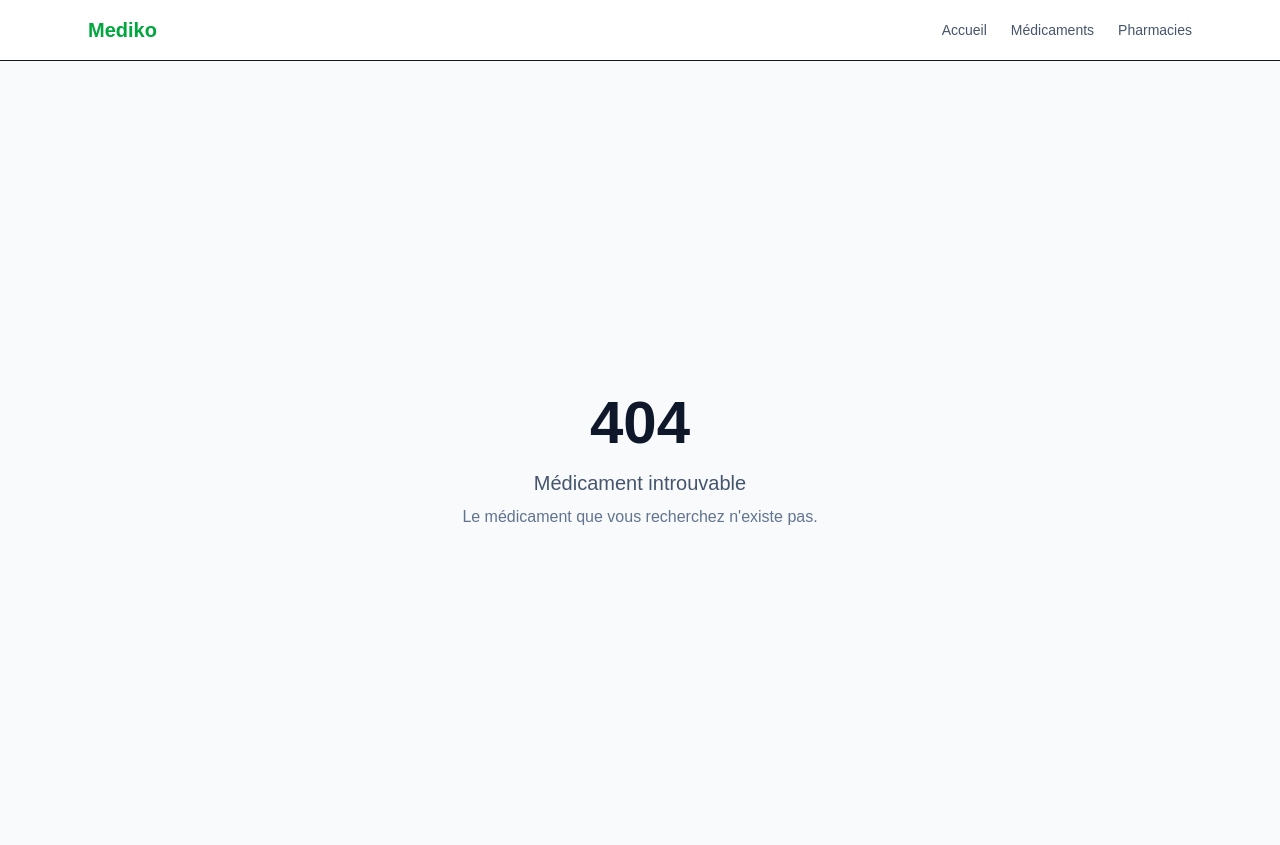
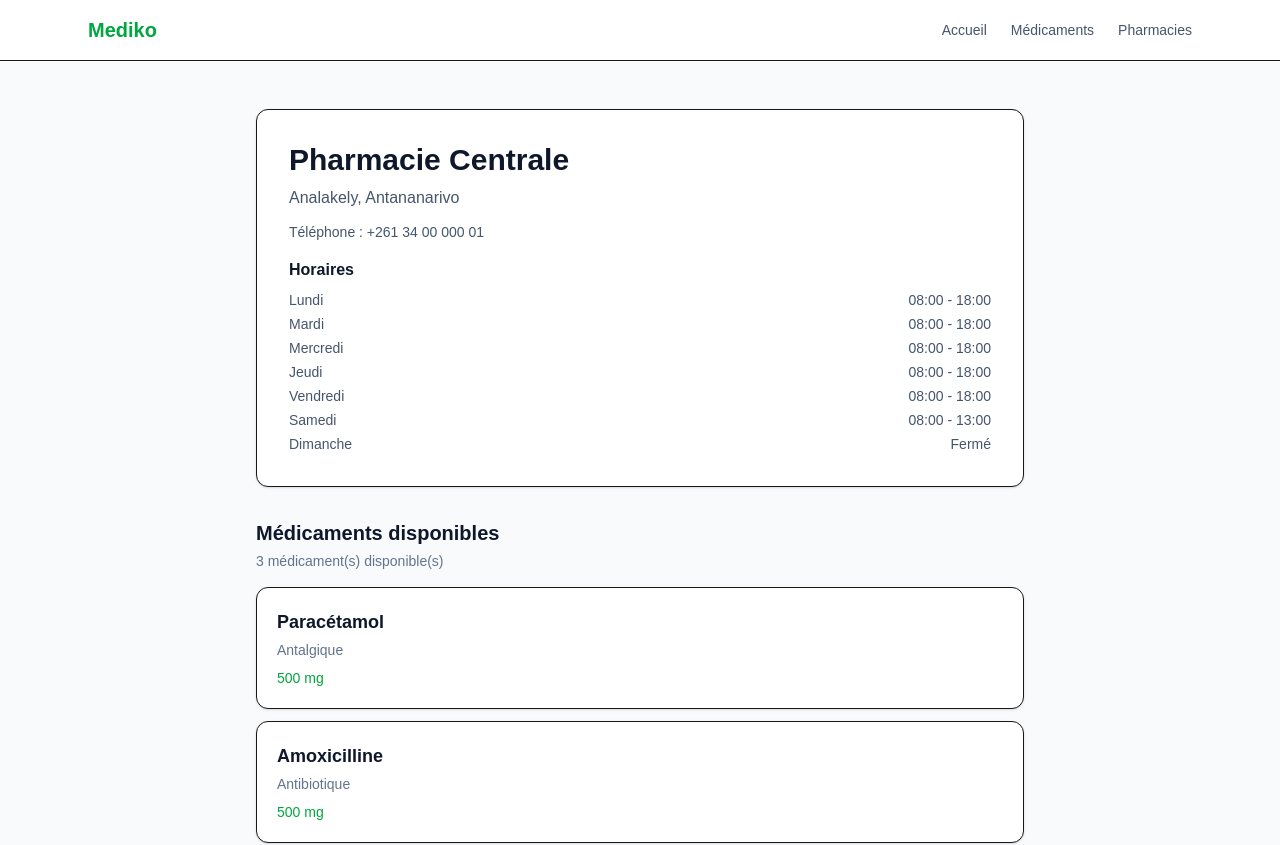
Before and after one commit to Cemafio/mediko, a Next.js app: page /pharmacies/1 in a window 1280 px wide. Before the commit this address had no page. Shown: the top 845 px of the page. Built offline with nearby package versions, Linux system fonts and the light colour scheme.

Commit message:
pharmacie page

```diff
--- a/app/medicaments/[id]/page.tsx
+++ b/app/medicaments/[id]/page.tsx
@@ -1,5 +1,6 @@
 import { notFound } from "next/navigation";
 import { medicines } from "@/data/medicine";
+import { pharmacies } from "@/data/pharmacies";
 
 type MedicinePageProps = {
   params: Promise<{
@@ -14,6 +15,8 @@ export default async function MedicinePage({
   const medecineId = Number(id);
   const medicine = medicines.find((medoc) => medoc.id === medecineId);
 
+
+
   type MedicinePageProps = {
     params: Promise<{
       id: string;
@@ -23,6 +26,10 @@ export default async function MedicinePage({
   if (!medicine) {
     notFound();
   }
+
+  const availablePharmacies = pharmacies.filter((pharmacy) =>
+    medicine.pharmacyIds.includes(pharmacy.id)
+  );
 
   return (
     <main className="min-h-screen bg-slate-50 px-6 py-12">
@@ -38,7 +45,31 @@ export default async function MedicinePage({
         <p className="mt-4 text-slate-600">
           Dosage : {medicine.dosage}
         </p>
+
+        <div className="mt-8">
+          <h2 className="text-xl font-semibold text-slate-900">
+            Pharmacies disponibles
+          </h2>
+
+          <div className="mt-4 space-y-3">
+            {availablePharmacies.map((pharmacy) => (
+              <div
+                key={pharmacy.id}
+                className="rounded-lg border p-4"
+              >
+                <h3 className="font-semibold text-slate-900">
+                  {pharmacy.name}
+                </h3>
+
+                <p className="mt-1 text-sm text-slate-500">
+                  {pharmacy.address}, {pharmacy.city}
+                </p>
+              </div>
+            ))}
+          </div>
+        </div>
       </div>
+
     </main>
   );
 }
--- a/app/not-found.tsx
+++ b/app/not-found.tsx
@@ -7,11 +7,11 @@ export default function NotFound() {
         </h1>
 
         <p className="mt-4 text-xl text-slate-600">
-          Médicament introuvable
+          Médicament ou pharmacie introuvable
         </p>
 
         <p className="mt-2 text-slate-500">
-          Le médicament que vous recherchez n'existe pas.
+          Le médicament ou la pharmacie que vous recherchez n'existe pas.
         </p>
       </div>
     </main>
--- /dev/null
+++ b/app/pharmacies/[id]/page.tsx
@@ -0,0 +1,90 @@
+import { notFound } from "next/navigation";
+import { pharmacies } from "@/data/pharmacies";
+import { medicines } from "@/data/medicine";
+import MedicineCard from "@/components/MedicineCard";
+
+type PharmacyPageProps = {
+    params: Promise<{
+        id: string;
+    }>;
+};
+
+export default async function PharmacyPage({
+    params,
+}: PharmacyPageProps) {
+    const { id } = await params;
+
+    const pharmacyId = Number(id);
+
+    const pharmacy = pharmacies.find(
+        (pharmacy) => pharmacy.id === pharmacyId
+    );
+
+    if (!pharmacy) {
+        notFound();
+    }
+
+    const availableMedicines = medicines.filter((medicine) =>
+        medicine.pharmacyIds.includes(pharmacy.id)
+    );
+
+    return (
+        <main className="min-h-screen bg-slate-50 px-6 py-12">
+            <div className="mx-auto max-w-3xl">
+                <div className="rounded-xl border bg-white p-8 shadow-sm">
+                    <h1 className="text-3xl font-bold text-slate-900">
+                        {pharmacy.name}
+                    </h1>
+
+                    <p className="mt-2 text-slate-600">
+                        {pharmacy.address}, {pharmacy.city}
+                    </p>
+                    <p className="mt-3 text-sm text-slate-600">
+                        Téléphone : {pharmacy.phone}
+                    </p>
+                    <div className="mt-4">
+                        <h2 className="font-semibold text-slate-900">
+                            Horaires
+                        </h2>
+
+                        <div className="mt-2 space-y-1">
+                            {pharmacy.openingHours.map((hours) => (
+                            <div
+                                key={hours.day}
+                                className="flex justify-between text-sm text-slate-600"
+                            >
+                                <span>{hours.day}</span>
+
+                                <span>
+                                {hours.open === "Fermé"
+                                    ? "Fermé"
+                                    : `${hours.open} - ${hours.close}`}
+                                </span>
+                            </div>
+                            ))}
+                        </div>
+                    </div>
+                </div>
+
+                <section className="mt-8">
+                    <h2 className="text-xl font-semibold text-slate-900">
+                        Médicaments disponibles
+                    </h2>
+
+                    <p className="mt-1 text-sm text-slate-500">
+                        {availableMedicines.length} médicament(s) disponible(s)
+                    </p>
+
+                    <div className="mt-4 space-y-3">
+                        {availableMedicines.map((medicine) => (
+                            <MedicineCard
+                                key={medicine.id}
+                                medicine={medicine}
+                            />
+                        ))}
+                    </div>
+                </section>
+            </div>
+        </main>
+    );
+}
--- /dev/null
+++ b/app/pharmacies/page.tsx
@@ -0,0 +1,27 @@
+import PharmacyCard from "@/components/pharmacieCard";
+import { pharmacies } from "@/data/pharmacies";
+
+export default function PharmaciesPage() {
+  return (
+    <main className="min-h-screen bg-slate-50 px-6 py-12">
+      <div className="mx-auto max-w-5xl">
+        <h1 className="text-3xl font-bold text-slate-900">
+          Pharmacies
+        </h1>
+
+        <p className="mt-2 text-slate-600">
+          Retrouvez les pharmacies disponibles.
+        </p>
+
+        <div className="mt-8 grid gap-4 md:grid-cols-2">
+          {pharmacies.map((pharmacy) => (
+            <PharmacyCard
+                key={pharmacy.id}
+                pharmacy={pharmacy}
+            />
+          ))}
+        </div>
+      </div>
+    </main>
+  );
+}
--- /dev/null
+++ b/components/pharmacieCard.tsx
@@ -0,0 +1,29 @@
+import Link from "next/link";
+import type { Pharmacy } from "@/data/pharmacies";
+
+type PharmacyCardProps = {
+  pharmacy: Pharmacy;
+};
+
+export default function PharmacyCard({
+  pharmacy,
+}: PharmacyCardProps) {
+  return (
+    <Link
+      href={`/pharmacies/${pharmacy.id}`}
+      className="block rounded-xl border bg-white p-5 shadow-sm transition hover:shadow-md"
+    >
+      <h2 className="text-lg font-semibold text-slate-900">
+        {pharmacy.name}
+      </h2>
+
+      <p className="mt-2 text-sm text-slate-500">
+        {pharmacy.address}
+      </p>
+
+      <p className="text-sm text-slate-500">
+        {pharmacy.city}
+      </p>
+    </Link>
+  );
+}
--- a/data/medicine.ts
+++ b/data/medicine.ts
@@ -3,6 +3,7 @@ export type Medicine = {
   name: string;
   category: string;
   dosage: string;
+  pharmacyIds: number[];
 };
 
 export const medicines: Medicine[] = [
@@ -11,29 +12,34 @@ export const medicines: Medicine[] = [
     name: "Paracétamol",
     category: "Antalgique",
     dosage: "500 mg",
+    pharmacyIds: [1, 2, 3],
   },
   {
     id: 2,
     name: "Amoxicilline",
     category: "Antibiotique",
     dosage: "500 mg",
+    pharmacyIds: [1, 3],
   },
   {
     id: 3,
     name: "Ibuprofène",
     category: "Anti-inflammatoire",
     dosage: "400 mg",
+    pharmacyIds: [2],
   },
   {
     id: 4,
     name: "Doliprane",
     category: "Antalgique",
     dosage: "1000 mg",
+    pharmacyIds: [1, 2],
   },
   {
     id: 5,
     name: "Aspirine",
     category: "Antalgique",
     dosage: "500 mg",
+    pharmacyIds: [3],
   },
 ];
--- a/data/pharmacies.ts
+++ b/data/pharmacies.ts
@@ -1,8 +1,16 @@
+type OpeningHours = {
+    day: string;
+    open: string;
+    close: string;
+};
+
 export type Pharmacy = {
     id: number;
     name: string;
     address: string;
     city: string;
+    phone: string;
+    openingHours: OpeningHours[];
 };
 
 export const pharmacies: Pharmacy[] = [
@@ -11,17 +19,131 @@ export const pharmacies: Pharmacy[] = [
         name: "Pharmacie Centrale",
         address: "Analakely",
         city: "Antananarivo",
+        phone: "+261 34 00 000 01",
+        openingHours: [
+            {
+                day: "Lundi",
+                open: "08:00",
+                close: "18:00",
+            },
+            {
+                day: "Mardi",
+                open: "08:00",
+                close: "18:00",
+            },
+            {
+                day: "Mercredi",
+                open: "08:00",
+                close: "18:00",
+            },
+            {
+                day: "Jeudi",
+                open: "08:00",
+                close: "18:00",
+            },
+            {
+                day: "Vendredi",
+                open: "08:00",
+                close: "18:00",
+            },
+            {
+                day: "Samedi",
+                open: "08:00",
+                close: "13:00",
+            },
+            {
+                day: "Dimanche",
+                open: "Fermé",
+                close: "",
+            },
+        ],
     },
     {
         id: 2,
         name: "Pharmacie de l'Indépendance",
         address: "Avenue de l'Indépendance",
         city: "Antananarivo",
+        phone: "+261 34 00 000 02",
+        openingHours: [
+            {
+                day: "Lundi",
+                open: "08:00",
+                close: "19:00",
+            },
+            {
+                day: "Mardi",
+                open: "08:00",
+                close: "19:00",
+            },
+            {
+                day: "Mercredi",
+                open: "08:00",
+                close: "19:00",
+            },
+            {
+                day: "Jeudi",
+                open: "08:00",
+                close: "19:00",
+            },
+            {
+                day: "Vendredi",
+                open: "08:00",
+                close: "19:00",
+            },
+            {
+                day: "Samedi",
+                open: "08:00",
+                close: "13:00",
+            },
+            {
+                day: "Dimanche",
+                open: "Fermé",
+                close: "",
+            },
+        ],
     },
     {
         id: 3,
         name: "Pharmacie Soa",
         address: "Andraharo",
         city: "Antananarivo",
+        phone: "+261 34 00 000 03",
+        openingHours: [
+            {
+                day: "Lundi",
+                open: "08:00",
+                close: "19:00",
+            },
+            {
+                day: "Mardi",
+                open: "08:00",
+                close: "19:00",
+            },
+            {
+                day: "Mercredi",
+                open: "08:00",
+                close: "19:00",
+            },
+            {
+                day: "Jeudi",
+                open: "08:00",
+                close: "19:00",
+            },
+            {
+                day: "Vendredi",
+                open: "08:00",
+                close: "19:00",
+            },
+            {
+                day: "Samedi",
+                open: "08:00",
+                close: "13:00",
+            },
+            {
+                day: "Dimanche",
+                open: "Fermé",
+                close: "",
+            },
+        ],
     },
 ];
```
Lines whose indentation alone changed are shown as unchanged.
